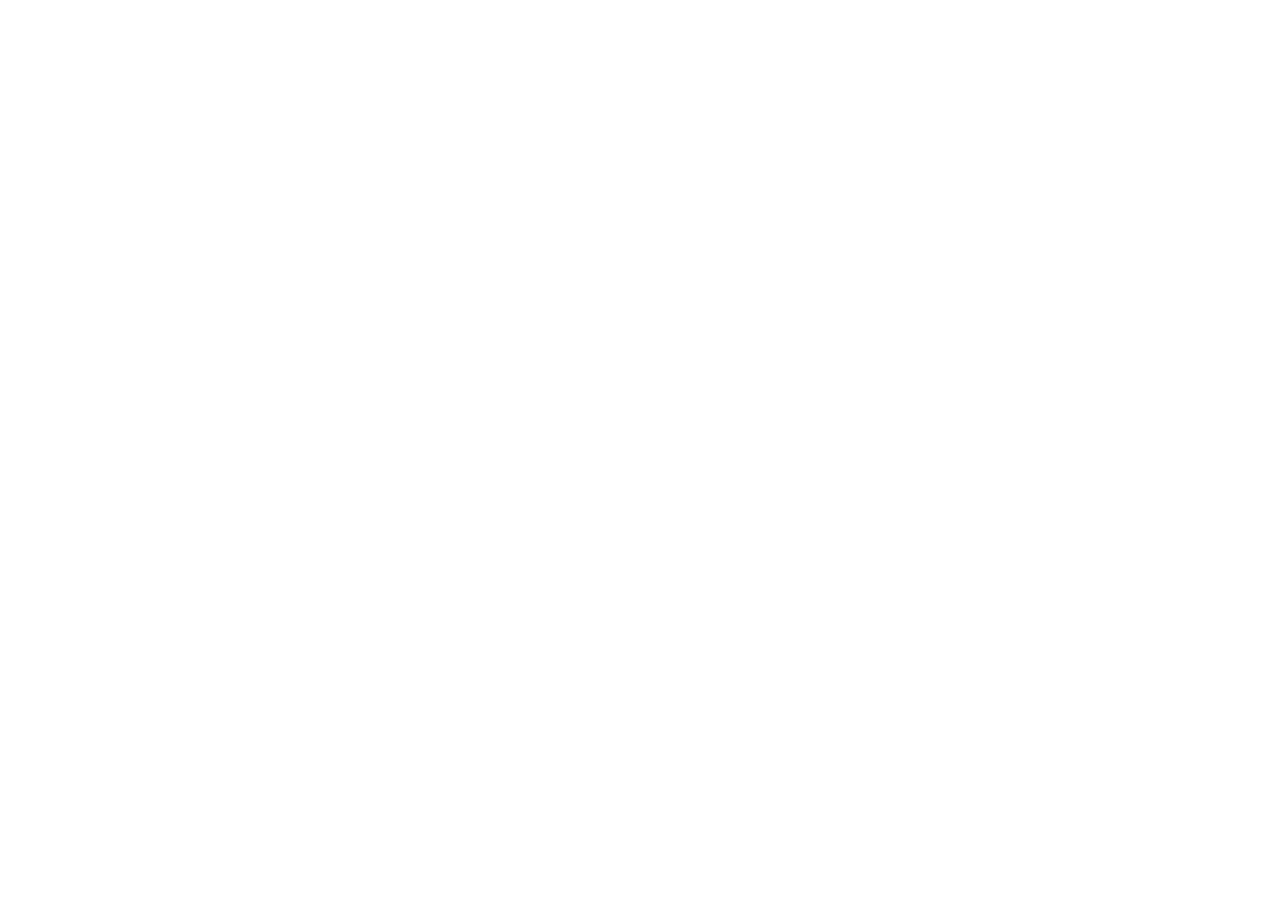
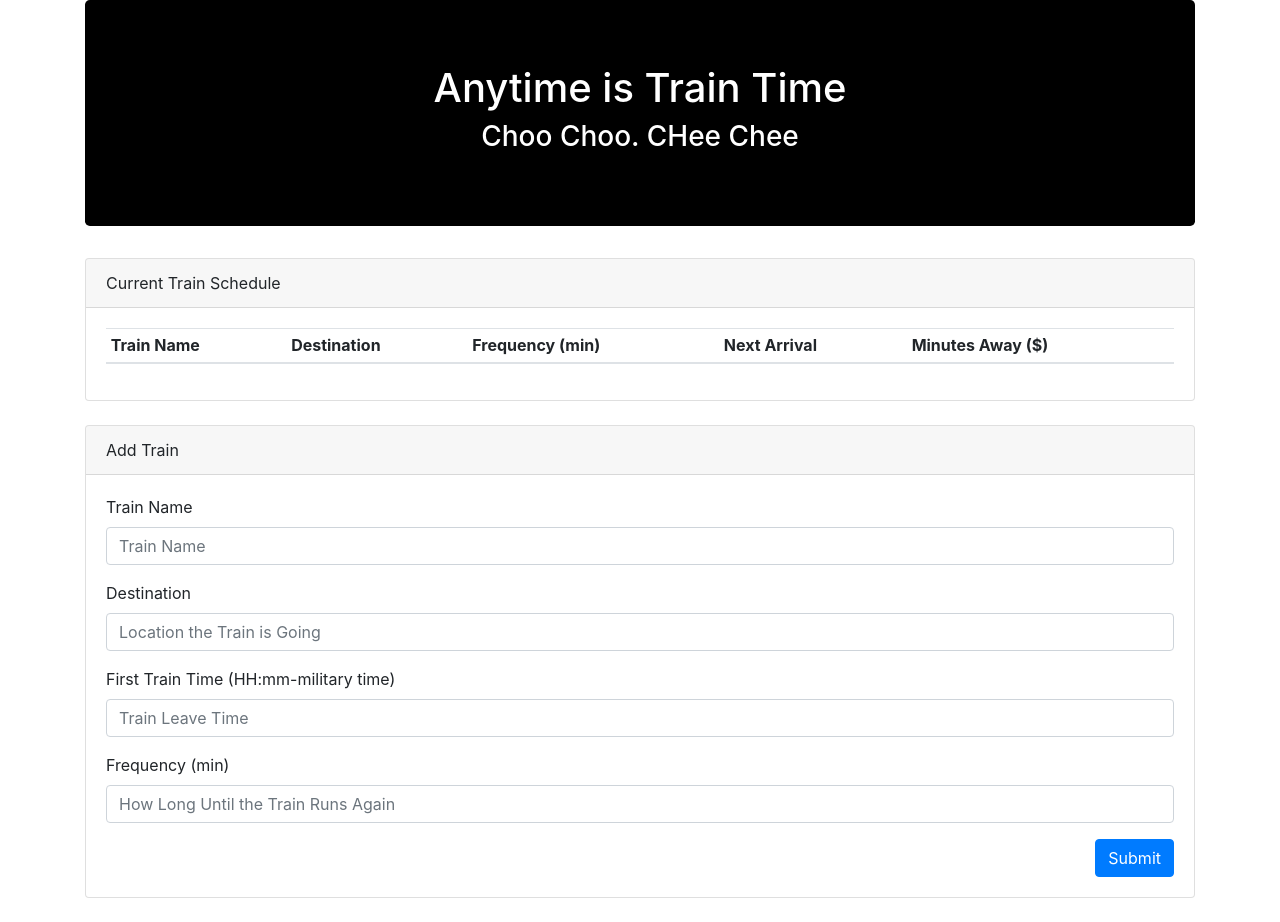
Before and after one commit to lauraeschooley/train, a plain HTML site: page index.html in a window 1280 px wide. Before the commit the page ends 800 px from the top, so only its background shows below. Drawn offline with nearby package versions, Linux system fonts and the light colour scheme.

Commit message:
added tables & bootstrap links

```diff
--- a/assets/javascript/javascript.js
+++ b/assets/javascript/javascript.js
@@ -1,4 +1,5 @@
 $(document).ready(function() {
 
 
+
 });
--- a/index.html
+++ b/index.html
@@ -5,6 +5,21 @@
     <meta charset="UTF-8">
     <meta name="viewport" content="width=device-width, initial-scale=1.0">
     <meta http-equiv="X-UA-Compatible" content="ie=edge">
+
+    <!--Bootstrap-->
+    <link rel="stylesheet" href="https://stackpath.bootstrapcdn.com/bootstrap/4.3.1/css/bootstrap.min.css"
+        integrity="sha384-ggOyR0iXCbMQv3Xipma34MD+dH/1fQ784/j6cY/iJTQUOhcWr7x9JvoRxT2MZw1T" crossorigin="anonymous">
+    <script src="https://stackpath.bootstrapcdn.com/bootstrap/4.3.1/js/bootstrap.min.js"
+        integrity="sha384-JjSmVgyd0p3pXB1rRibZUAYoIIy6OrQ6VrjIEaFf/nJGzIxFDsf4x0xIM+B07jRM"
+        crossorigin="anonymous"></script>
+
+    <script src="https://code.jquery.com/jquery-3.3.1.slim.min.js"
+        integrity="sha384-q8i/X+965DzO0rT7abK41JStQIAqVgRVzpbzo5smXKp4YfRvH+8abtTE1Pi6jizo"
+        crossorigin="anonymous"></script>
+    <script src="https://cdnjs.cloudflare.com/ajax/libs/popper.js/1.14.7/umd/popper.min.js"
+        integrity="sha384-UO2eT0CpHqdSJQ6hJty5KVphtPhzWj9WO1clHTMGa3JDZwrnQq4sF86dIHNDz0W1"
+        crossorigin="anonymous"></script>
+
     <!--Css Style Page Linked-->
     <link rel="stylesheet" href="assets/css/style.css">
     <!--Jquery Linked-->
@@ -22,6 +37,74 @@
 
 <body>
 
+    <div class="container">
+
+        <!-- Jumbotron -->
+        <div class="jumbotron" style="background-color: black; color: white">
+            <h1 class="text-center">Anytime is Train Time</h1>
+            <h3 class="text-center">Choo Choo. CHee Chee</h3>
+        </div>
+
+        <div class="row">
+
+            <div class="col-md-12">
+
+                <!-- Current Train Schedule Table-->
+                <div class="card mb-4">
+                    <div class="card-header">Current Train Schedule </div>
+                    <div class="card-body">
+                        <table class="table table-sm table-hover" id="train-table">
+                            <thead>
+                                <tr>
+                                    <th scope="col">Train Name</th>
+                                    <th scope="col">Destination</th>
+                                    <th scope="col">Frequency (min)</th>
+                                    <th scope="col">Next Arrival</th>
+                                    <th scope="col">Minutes Away ($)</th>
+                                </tr>
+                            </thead>
+                            <tbody>
+                            </tbody>
+                        </table>
+                    </div>
+                </div>
+            </div>
+        </div>
+
+        <div class="row">
+            <div class="col-md-12">
+                <!-- Addig Train Table  -->
+                <div class="card mb-4">
+                    <div class="card-header">Add Train</div>
+                    <div class="card-body">
+
+                        <!-- Entry Form -->
+                        <form>
+                            <div class="form-group">
+                                <label for="employee-name-input">Train Name</label>
+                                <input class="form-control" id="train-name-input" placeholder="Train Name" type="text">
+                            </div>
+                            <div class="form-group">
+                                <label for="role-input">Destination</label>
+                                <input class="form-control" id="destination-input" placeholder="Location the Train is Going" type="text">
+                            </div>
+                            <div class="form-group">
+                                <label for="start-input">First Train Time (HH:mm-military time)</label>
+                                <input class="form-control" id="start-time-input" placeholder="Train Leave Time" type="text">
+                            </div>
+                            <div class="form-group">
+                                <label for="rate-input">Frequency (min)</label>
+                                <input class="form-control" id="frequency-input" placeholder="How Long Until the Train Runs Again" type="text">
+                            </div>
+                            <button class="btn btn-primary float-right" id="add-train-btn">Submit</button>
+                        </form>
+
+                    </div>
+                </div>
+            </div>
+        </div>
+
+    </div>
 
     <!--Javascript-->
 
```
Also changed, not shown: 2 other files.
